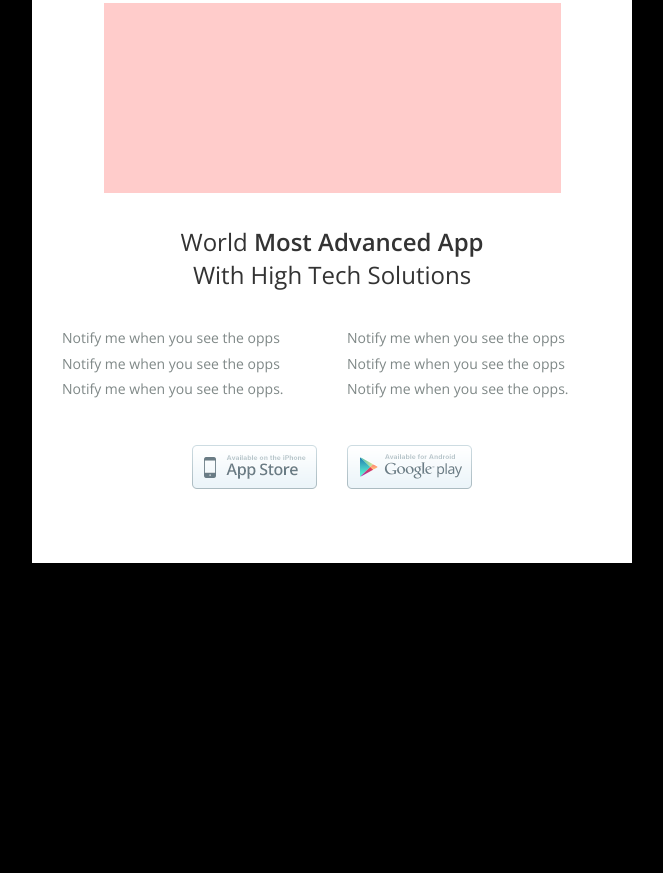
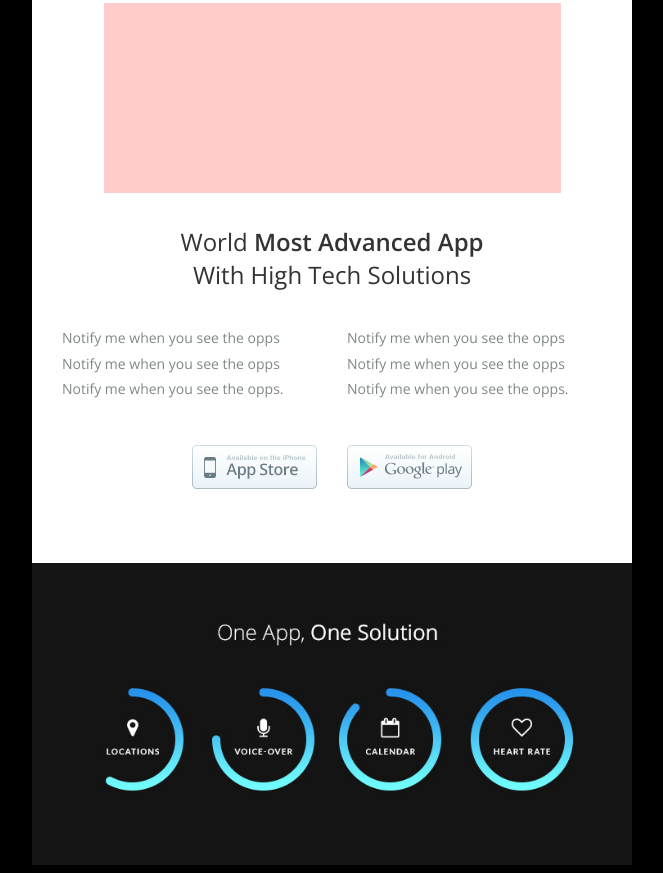
Before and after one commit to mflorence1989/designs, a React app: page public/index.html in a window 1280 px wide. Shown: the part 776-1649 px from the top of the page, without its empty margins (308-971 px from the left). Before the commit the page ends 1347 px from the top, so only its background shows below. Built offline with nearby package versions, Linux system fonts and the light colour scheme.

Commit message:
implement styles for solution design

```diff
--- a/public/index.html
+++ b/public/index.html
@@ -20,10 +20,10 @@
         <td>
           <!--start of left column -->
           <table class="header-left" width="50%" border="0" align="left"   cellspacing="0" cellpadding="0"
-          style="font-family: 'Open Sans', sans-serif; background: #65ffff;background: -moz-linear-gradient(top, #65ffff 0%, #2989d8 50%, #2296ee 99%);background: -webkit-linear-gradient(top, #65ffff 0%,#2989d8 50%,#2296ee 99%);background: linear-gradient(to bottom, #65ffff 0%,#2989d8 50%,#2296ee 99%);filter: progid:DXImageTransform.Microsoft.gradient( startColorstr='#65ffff', endColorstr='#2296ee',GradientType=0 ); padding: 15px 15px 70px 15px; ">
+          style="font-family: 'Open Sans', sans-serif; background:#65ffff;background: -moz-linear-gradient(top, #65ffff 0%, #2989d8 50%, #2296ee 99%);background: -webkit-linear-gradient(top, #65ffff 0%,#2989d8 50%,#2296ee 99%);background: linear-gradient(to bottom, #65ffff 0%,#2989d8 50%,#2296ee 99%);filter: progid:DXImageTransform.Microsoft.gradient( startColorstr='#65ffff', endColorstr='#2296ee',GradientType=0 ); padding: 15px 15px 70px 15px; ">
             <tr>
               <td style= "color:white; font-family: 'Open Sans', sans-serif,'Helvetica Neue', Helvetica, Arial, 'Lucida Grande', sans-serif; ">
-                <img src="/img/logo.png" >
+                <img src="/img/logo.png"  >
                 <h2 style=" padding: 25px 0 10px;font-size:30px; margin:0; font-weight:300; line-height:1;">Get Ready for</h2>
                 <h1 style="font-size:80px; margin:0; font-weight:700; line-height:1; padding: 0 0 10px;">Hero</h1>
                 <p style="font-style:italic;font-size:14px; margin:0; font-weight:300; line-height:1.5; padding:20px 0 50px;">checkout the new hero selection. This selection come with alot of new features and customization for your liking.</p>
@@ -125,7 +125,6 @@
       <!--end of middle colummn-->
 
       <!--start of right colummn-->
-
     <table class="header-left" width="33.3%" border="0" align="left" cellspacing="0" cellpadding="0"
       style=" padding:15px 15px 70px 15px;">
         <tr>
@@ -151,8 +150,6 @@
         </tr>
     </table>
     <!--end of right colummn-->
-
-
         </td>
       </tr>
       <!--end of lets your row -->
@@ -174,7 +171,6 @@
                 <h3 style= "color:#333333; text-transform:capitalize;  margin:0;font-weight: 400; font-size: 24px; font-family: 'Open Sans', sans-serif,'Helvetica Neue', Helvetica, Arial, 'Lucida Grande', sans-serif; padding: 25px 0 5px 0;" align="center">world <span style="font-weight:600;">most advanced app</span> <br>with high tech solutions</h3>
             </td>
           </tr>
-
       <tr>
         <td>
           <table class="advanced-table" width="50%" border="0" align="left"
@@ -207,15 +203,25 @@
       </table>
         </td>
       </tr>
-        </td>
-
+    </table>
+      </td>
       </tr>
       <!--end of advance row-->
-      <!--start of mainrow -->
+      <!--start of one solution -->
       <tr>
-          <td></td>
+          <td>
+            <table class="one-solution-table" width="100%" border="0" align="left"
+            cellspacing="0" cellpadding="0"
+            style="padding: 50px; background: #141414;">
+            <tr>
+              <td>
+                <img src="/img/one_app.jpg" style="width:100%;" >
+              </td>
+            </tr>
+          </table>
+          </td>
         </tr>
-        <!--end of mainrow -->
+        <!--end of one solution-->
         <!--start of mainrow -->
       <tr>
         <td></td>
```
